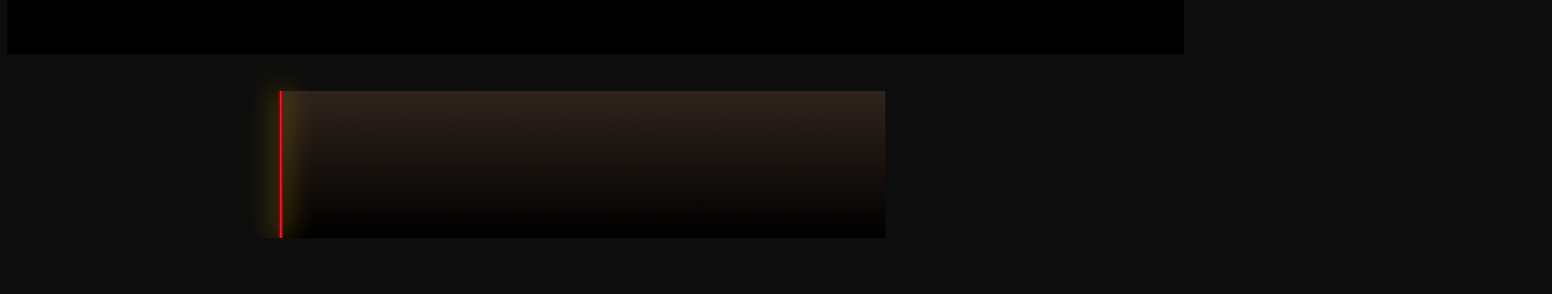
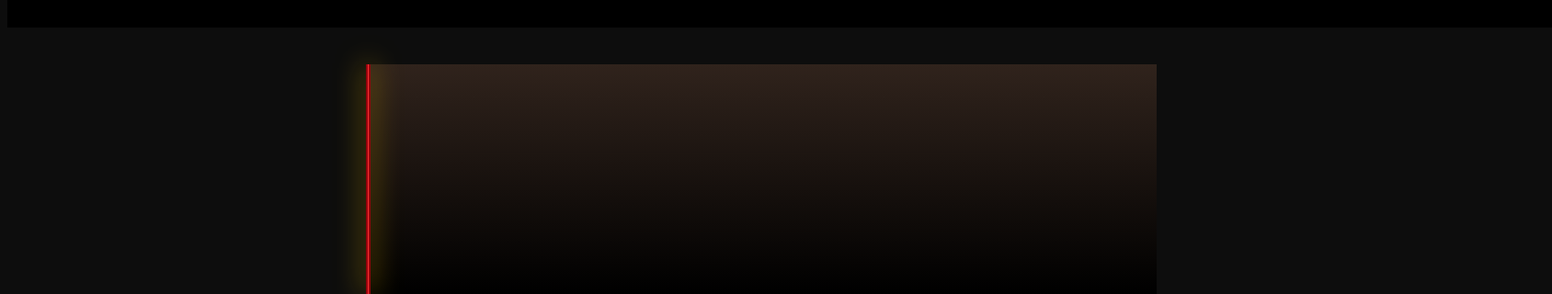
Before and after one commit to fixed/industriesalonfunk, a website: page public/index.html in a window 1280 px wide. Shown: the part 761-1081 px from the top of the page at 92% size, 1688 px wide, since content can reach past the window. Before the commit the page ends 1020 px from the top, so only its background shows below. Drawn offline with Linux system fonts and the light colour scheme; files that its build step writes are made by us from their sources; files whose address does not match are found by name.

Commit message:
proper style for niiiiiiice resolution

```diff
--- a/src/css/main.css
+++ b/src/css/main.css
@@ -23,22 +23,23 @@ h1 {
 }
 
 #wrapper {
-	width: 1280px;
+	width: 1680px;
 	margin: 20px auto;
+	margin-top: 35px;
 }
 
 #video {
-	width: 1280px;
-	height: 800px;
+	width: 1680px;
+	height: 756px;
 	background: black;
 }
 
 #tuner {
 	position: relative;
 	margin-top: 40px;
-	margin-left: 295px;
-	width: 660px;
-	height: 160px;
+	margin-left: 390px;
+	width: 860px;
+	height: 250px;
 	background: #777;
 	/*background: #1D1D1D;*/
 
```
